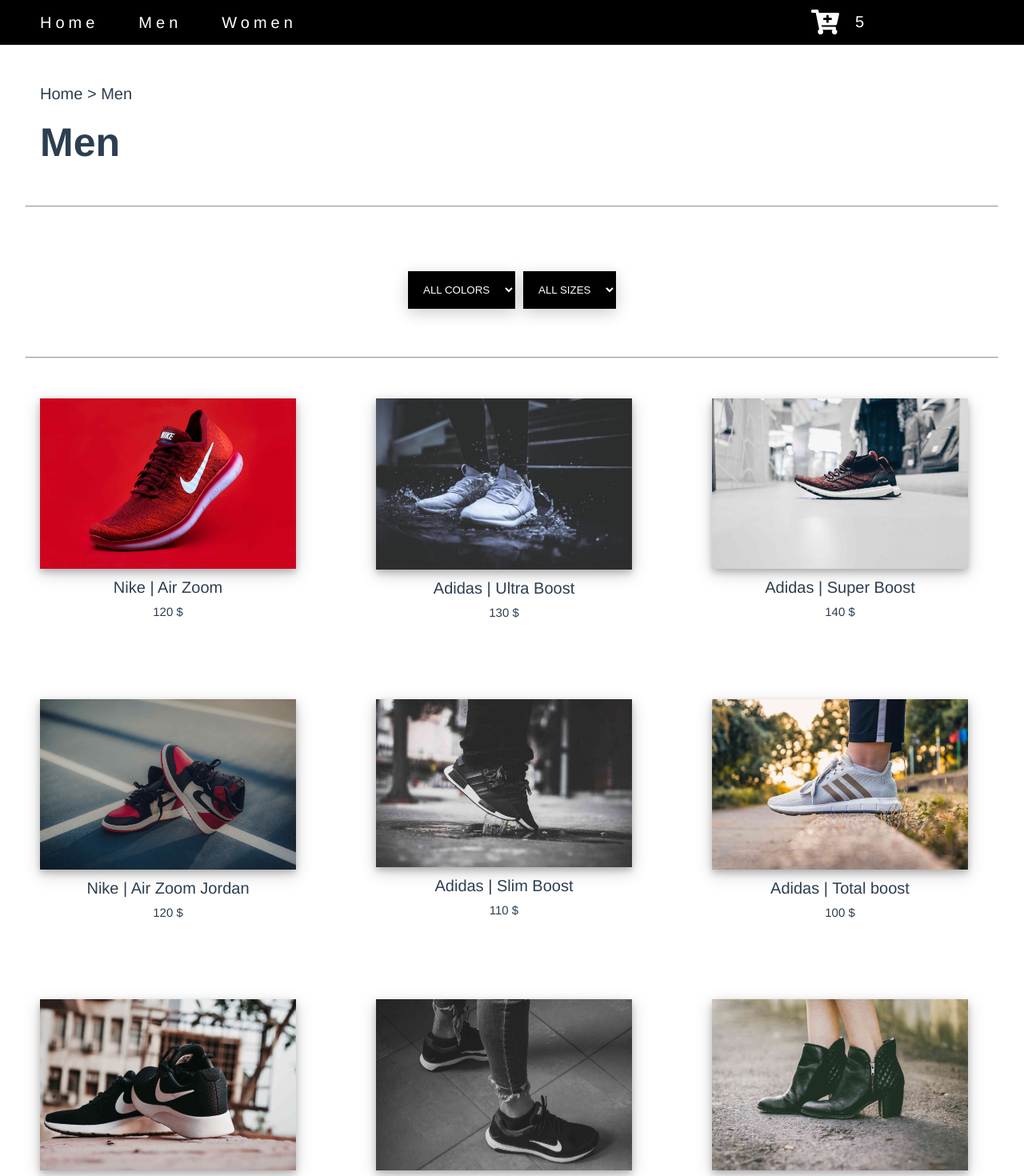
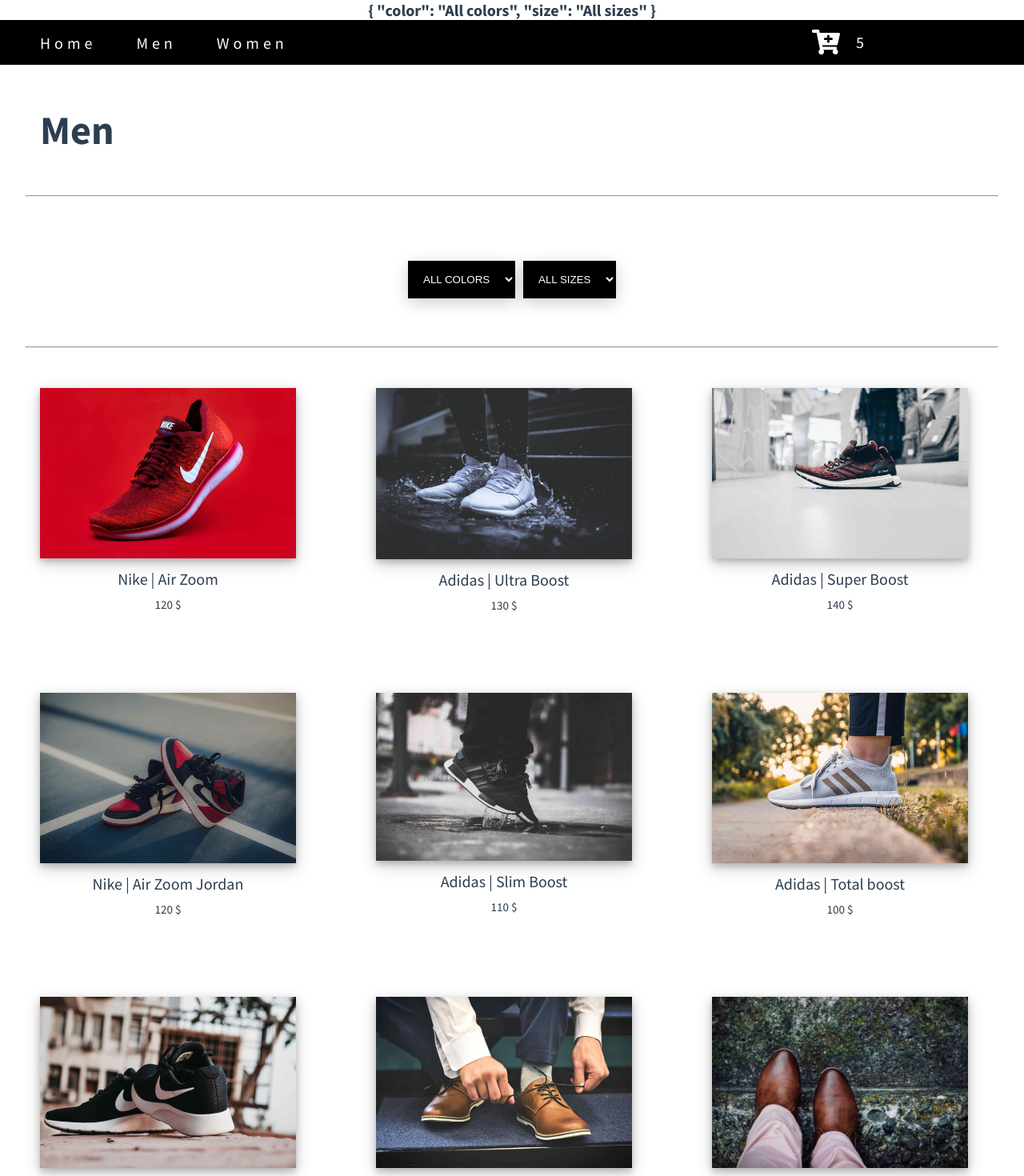
Before and after one commit to ChristianPredoianu/sneaker-store-v2-vue-composition-api-, a Vue app: page /men in a window 1280 px wide. Shown: the top 1470 px of the page at 80% size. Built offline with nearby package versions, Linux system fonts and the light colour scheme.

Commit message:
work on shoes + emit value from select component

```diff
--- a/public/data.json
+++ b/public/data.json
@@ -15,7 +15,7 @@
     "casingThickness": "Thin lining",
     "fabric": "Knitwear",
     "colors": ["red", "blue", "green"],
-    "image": "nike-air-zoom.jpg"
+    "image": "/nike-air-zoom.jpg"
   },
   {
     "productId": 2,
@@ -33,7 +33,7 @@
     "casingThickness": "Thin lining",
     "fabric": "Knitwear",
     "colors": ["red", "blue", "orange"],
-    "image": "adidas-ultra.jpg"
+    "image": "/adidas-ultra.jpg"
   },
   {
     "productId": 3,
@@ -50,7 +50,7 @@
     "sole": "Textile",
     "casingThickness": "Thin lining",
     "fabric": "Knitwear",
-    "image": "adidas-slim.jpg"
+    "image": "/adidas-slim.jpg"
   },
   {
     "productId": 4,
@@ -67,7 +67,7 @@
     "sole": "Textile",
     "casingThickness": "Thin lining",
     "fabric": "Knitwear",
-    "image": "nike-jordan.jpg"
+    "image": "/nike-jordan.jpg"
   },
   {
     "productId": 5,
@@ -84,7 +84,7 @@
     "sole": "Textile",
     "casingThickness": "Thin lining",
     "fabric": "Knitwear",
-    "image": "adidas-superr.jpg"
+    "image": "/adidas-superr.jpg"
   },
   {
     "productId": 6,
@@ -101,7 +101,7 @@
     "sole": "Textile",
     "casingThickness": "Thin lining",
     "fabric": "Knitwear",
-    "image": "adidas-total.jpg"
+    "image": "/adidas-total.jpg"
   },
   {
     "productId": 7,
@@ -118,7 +118,7 @@
     "sole": "Textile",
     "casingThickness": "Thin lining",
     "fabric": "Knitwear",
-    "image": "nike-black.jpg"
+    "image": "/nike-black.jpg"
   },
   {
     "productId": 8,
@@ -135,7 +135,7 @@
     "sole": "Textile",
     "casingThickness": "Thin lining",
     "fabric": "Knitwear",
-    "image": "nike-black-woman.jpg"
+    "image": "/nike-black-woman.jpg"
   },
   {
     "productId": 9,
@@ -152,7 +152,7 @@
     "sole": "Rubber",
     "casingThickness": "Thin lining",
     "fabric": "Leather",
-    "image": "black-dress.jpg"
+    "image": "/black-dress.jpg"
   },
   {
     "productId": 10,
@@ -169,7 +169,7 @@
     "sole": "Rubber",
     "casingThickness": "Thin lining",
     "fabric": "Synthetics",
-    "image": "black-lady-dress.jpg"
+    "image": "/black-lady-dress.jpg"
   },
   {
     "productId": 11,
@@ -186,7 +186,7 @@
     "sole": "Rubber",
     "casingThickness": "Thin lining",
     "fabric": "Leather",
-    "image": "brown-dress.jpg"
+    "image": "/brown-dress.jpg"
   },
   {
     "productId": 12,
@@ -203,7 +203,7 @@
     "sole": "Rubber",
     "casingThickness": "Thin lining",
     "fabric": "Leather",
-    "image": "brown-lady-dress.jpg"
+    "image": "/brown-lady-dress.jpg"
   },
   {
     "productId": 13,
@@ -220,7 +220,7 @@
     "sole": "Rubber",
     "casingThickness": "Thin lining",
     "fabric": "Leather",
-    "image": "dark-brown-dress.jpg"
+    "image": "/dark-brown-dress.jpg"
   },
   {
     "productId": 14,
@@ -237,7 +237,7 @@
     "sole": "Rubber",
     "casingThickness": "Thin lining",
     "fabric": "Leather",
-    "image": "dress-men.jpg"
+    "image": "/dress-men.jpg"
   },
   {
     "productId": 15,
@@ -254,7 +254,7 @@
     "sole": "Rubber",
     "casingThickness": "Synthetics",
     "fabric": "Synthetics",
-    "image": "high-heels-dress.jpg"
+    "image": "/high-heels-dress.jpg"
   },
   {
     "productId": 16,
@@ -271,7 +271,7 @@
     "sole": "Rubber",
     "casingThickness": "Leather",
     "fabric": "Leather",
-    "image": "loafers-men.jpg"
+    "image": "/loafers-men.jpg"
   },
   {
     "productId": 17,
@@ -288,7 +288,7 @@
     "sole": "Rubber",
     "casingThickness": "Thin lining",
     "fabric": "Synthetics",
-    "image": "red-women-nike.jpg"
+    "image": "/red-women-nike.jpg"
   },
   {
     "productId": 18,
@@ -305,7 +305,7 @@
     "sole": "Rubber",
     "casingThickness": "Thin lining",
     "fabric": "Synthetics",
-    "image": "adidas-white-woman.jpg"
+    "image": "/adidas-white-woman.jpg"
   },
   {
     "productId": 19,
@@ -322,7 +322,7 @@
     "sole": "Rubber",
     "casingThickness": "Thin lining",
     "fabric": "Synthetics",
-    "image": "red-dress-woman.jpg"
+    "image": "/red-dress-woman.jpg"
   },
   {
     "productId": 20,
@@ -339,6 +339,6 @@
     "sole": "Rubber",
     "casingThickness": "Thin lining",
     "fabric": "Synthetics",
-    "image": "red-sandals-woman.jpg"
+    "image": "/red-sandals-woman.jpg"
   }
 ]
--- a/src/App.vue
+++ b/src/App.vue
@@ -1,12 +1,18 @@
 <template>
   <div>
-    <router-view />
+    <router-view v-slot="{ Component }">
+      <transition name="scale" mode="out-in">
+        <component :is="Component" />
+      </transition>
+    </router-view>
   </div>
 </template>
 
 <style lang="scss">
+@import '@/sass/_animations';
+@import url('https://fonts.googleapis.com/css?family=Source+Sans+Pro:400,700&display=swap');
 #app {
-  font-family: Avenir, Helvetica, Arial, sans-serif;
+  font-family: 'Source Sans Pro', sans-serif;
   -webkit-font-smoothing: antialiased;
   -moz-osx-font-smoothing: grayscale;
   text-align: center;
--- a/src/components/FilterSection.vue
+++ b/src/components/FilterSection.vue
@@ -4,7 +4,11 @@
     <section class="filters">
       <div class="colors">
         <div class="avaliable-colors">
-          <select class="avaliable-colors__select" v-model="color">
+          <select
+            class="avaliable-colors__select"
+            v-model="selectOptions.color"
+            @change="sendSelectedOptions"
+          >
             <option value="All colors">All colors</option>
             <option value="black">black</option>
             <option value="brown">brown</option>
@@ -18,7 +22,11 @@
       </div>
       <div class="sizes">
         <div class="avaliable-sizes">
-          <select class="avaliable-sizes__select" v-model="size">
+          <select
+            class="avaliable-sizes__select"
+            v-model="selectOptions.size"
+            @change="sendSelectedOptions"
+          >
             <option value="All sizes">All sizes</option>
             <option value="36">36</option>
             <option value="37">37</option>
@@ -39,14 +47,24 @@
 </template>
 
 <script>
-import { ref } from 'vue';
+import { reactive, onMounted } from 'vue';
 
 export default {
-  setup() {
-    const color = ref('All colors');
-    const size = ref('All sizes');
+  setup(props, { emit }) {
+    const selectOptions = reactive({
+      color: 'All colors',
+      size: 'All sizes',
+    });
 
-    return { color, size };
+    function sendSelectedOptions() {
+      emit('options', selectOptions);
+    }
+
+    onMounted(() => {
+      sendSelectedOptions();
+    });
+
+    return { selectOptions, sendSelectedOptions };
   },
 };
 </script>
--- a/src/components/nav/SubNav.vue
+++ b/src/components/nav/SubNav.vue
@@ -2,10 +2,6 @@
   <div>
     <section class="subnav">
       <div class="subnav-container">
-        <p class="subnav-container__paragraph">
-          Home >
-          <span class="subnav-container__span">{{ $route.name }}</span>
-        </p>
         <h1 class="subnav-container__heading">{{ $route.name }}</h1>
       </div>
     </section>
@@ -21,11 +17,6 @@
   @include flex(flex, column, space-between, start);
   margin: 0 0 0 5rem;
 
-  &__paragraph {
-    font-size: 2rem;
-    margin-bottom: 2rem;
-  }
-
   &__heading {
     font-size: 5rem;
   }
--- a/src/sass/_animations.scss
+++ b/src/sass/_animations.scss
@@ -1,23 +1,10 @@
-.fade-enter-active {
-  animation: coming 0.5s;
-}
-.fade-leave-active {
-  animation: going 0.5s;
-}
-@keyframes going {
-  from {
-    opacity: 1;
-  }
-  to {
-    opacity: 0;
-  }
+.scale-enter-active,
+.scale-leave-active {
+  transition: all 0.5s ease;
 }
 
-@keyframes coming {
-  0% {
-    opacity: 0;
-  }
-  100% {
-    opacity: 1;
-  }
+.scale-enter-from,
+.scale-leave-to {
+  opacity: 0;
+  transform: scale(0.9);
 }
--- a/src/views/Men.vue
+++ b/src/views/Men.vue
@@ -1,11 +1,17 @@
 <template>
   <div>
+    <h1>{{ selectedOptions }}</h1>
     <NavBar />
     <SubNav />
-    <FilterSection />
+    <FilterSection @options="setSelectedOptions" />
     <section class="shoes">
-      <Shoe v-for="shoe in shoes" :key="shoe.id" :shoe="shoe" />
+      <Shoe
+        v-for="shoe in filterShoes(selectedOptions.color, selectedOptions.size)"
+        :key="shoe.id"
+        :shoe="shoe"
+      />
     </section>
+    <!-- <button @click="filterShoes">dsadsa</button> -->
   </div>
 </template>
 
@@ -14,8 +20,8 @@
 import SubNav from '@/components/nav/SubNav.vue';
 import FilterSection from '@/components/FilterSection.vue';
 import Shoe from '@/components/Shoe.vue';
-import jsonData from '../../public/data.json';
-import { ref } from 'vue';
+import shoesData from '../../public/data.json';
+import { reactive } from 'vue';
 
 export default {
   components: {
@@ -26,9 +32,29 @@
   },
 
   setup() {
-    const shoes = ref(jsonData);
+    const selectedOptions = reactive({
+      color: '',
+      size: '',
+    });
 
-    return { shoes };
+    function setSelectedOptions(value) {
+      if (value !== undefined) {
+        selectedOptions.color = value.color;
+        selectedOptions.size = value.size;
+      }
+    }
+
+    function filterShoes(color, size) {
+      if (color === 'All colors' && size === 'All sizes') {
+        return shoesData.filter((shoe) => shoe.gender === 'Men');
+      } else {
+        return shoesData.filter(
+          (shoe) => shoe.gender === 'Men' && color === shoe.color
+        );
+      }
+    }
+
+    return { setSelectedOptions, selectedOptions, filterShoes };
   },
 };
 </script>
--- a/src/views/ShoeDetail.vue
+++ b/src/views/ShoeDetail.vue
@@ -8,8 +8,8 @@
         <img :src="shoeDetails.image" class="img-container__image" alt />
       </div>
       <div class="details-container">
-        <h2 class="details-container__brand"></h2>
-        <h3 class="details-container__model"></h3>
+        <h2 class="details-container__brand">{{ shoeDetails.brand }}</h2>
+        <h3 class="details-container__model">{{ shoeDetails.model }}</h3>
         <p class="details-container__prodno">
           Product no: {{ shoeDetails.productno }}
         </p>
@@ -35,14 +35,20 @@
         </div>
         <h4 class="details-container__info">Material &amp; Maintanance</h4>
         <h5 class="details-container__info-item">
-          Outer Material:{{ shoeDetails.size }}
+          Outer Material:{{ shoeDetails.outerMaterial }}
         </h5>
-        <h5 class="details-container__info-item"></h5>
-        <h5 class="details-container__info-item"></h5>
         <h5 class="details-container__info-item">
-          Casing thickness:
+          Lining: {{ shoeDetails.lining }}
         </h5>
-        <h5 class="details-container__info-item">Fabric: {{}}</h5>
+        <h5 class="details-container__info-item">
+          Sole: {{ shoeDetails.sole }}
+        </h5>
+        <h5 class="details-container__info-item">
+          Casing thickness: {{ shoeDetails.casingThickness }}
+        </h5>
+        <h5 class="details-container__info-item">
+          Fabric: {{ shoeDetails.fabric }}
+        </h5>
       </div>
     </section>
   </div>
@@ -51,13 +57,14 @@
 <script>
 import NavBar from '@/components/nav/NavBar.vue';
 import SubNav from '@/components/nav/SubNav.vue';
-import jsonData from '../../public/data.json';
+import shoeData from '../../public/data.json';
 import { computed } from 'vue';
 
 export default {
   props: {
     id: String,
   },
+
   components: {
     NavBar,
     SubNav,
@@ -65,9 +72,7 @@
 
   setup(props) {
     const shoeDetails = computed(() => {
-      return jsonData.find(
-        (element) => element.productId === parseInt(props.id)
-      );
+      return shoeData.find((shoe) => shoe.productId === parseInt(props.id));
     });
     return { shoeDetails };
   },
@@ -107,6 +112,7 @@
 .details-container {
   display: flex;
   flex-direction: column;
+  align-items: flex-start;
   width: 40%;
   padding: 0 3rem;
 
--- a/src/views/Women.vue
+++ b/src/views/Women.vue
@@ -4,7 +4,7 @@
     <SubNav />
     <FilterSection />
     <section class="shoes">
-      <Shoe />
+      <Shoe v-for="shoe in womenShoes" :key="shoe.id" :shoe="shoe" />
     </section>
   </div>
 </template>
@@ -14,6 +14,9 @@
 import SubNav from '@/components/nav/SubNav.vue';
 import FilterSection from '@/components/FilterSection.vue';
 import Shoe from '@/components/Shoe.vue';
+import shoesData from '../../public/data.json';
+import { computed } from 'vue';
+
 export default {
   components: {
     NavBar,
@@ -21,7 +24,20 @@
     FilterSection,
     Shoe,
   },
+
+  setup() {
+    const womenShoes = computed(() => {
+      return shoesData.filter((shoe) => shoe.gender === 'Women');
+    });
+
+    return { womenShoes };
+  },
 };
 </script>
 
-<style lang="scss" scoped></style>
+<style lang="scss" scoped>
+.shoes {
+  display: flex;
+  flex-wrap: wrap;
+}
+</style>
```
